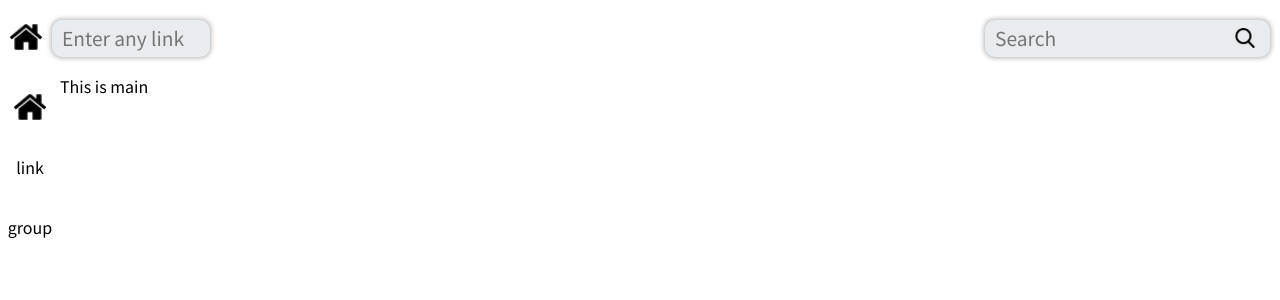
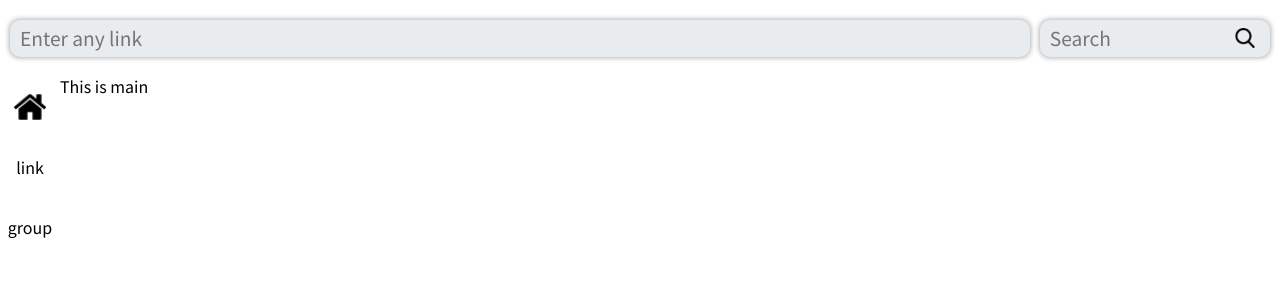
Before and after one commit to digression99/memoi, a React (Create React App) app: page / in a window 1280 px wide. Shown: the top 300 px of the page. Built offline with nearby package versions, Linux system fonts and the light colour scheme.

Commit message:
Modify header style

```diff
--- a/src/components/Header/index.jsx
+++ b/src/components/Header/index.jsx
@@ -1,26 +1,13 @@
 import React, { useState } from 'react';
-import { Link } from 'react-router-dom';
 import styled from 'styled-components';
-import homeIcon from 'resources/icons/home.png';
 import MemoForm from 'components/MemoForm';
 import SearchForm from 'components/SearchForm';
 
-const Wrapper = styled.div`
+const Header = styled.div`
   padding : 20px 10px;
   display : flex;
   justify-content : space-between;
   width : 100%;
-`;
-
-const Left = styled.div`
-  width : 200px;
-  display : flex;
-  align-items: center;
-  & > *:not(:first-child) {
-    margin-left : 10px;
-  }
-  transition : all .3s;
-  flex : ${ ({ focused }) => focused ? 'auto' : 'initial'};
 `;
 
 const StyledSearchForm = styled(SearchForm)`
@@ -32,35 +19,18 @@ export default () => {
   const [ isMemoFormFocused, setIsMemoFormFocused ] = useState(false);
   const [ isSearchFormFocused, setIsSearchFormFocused ] = useState(false);
 
-  const handleMemoFormFocus = () => {
-    setIsMemoFormFocused(true);
-  };
-
-  const handleMemoFormBlur = () => {
-    setIsMemoFormFocused(false);
-  };
-
-  const handleSearchFormFocus = () => {
-    setIsSearchFormFocused(true);
-  };
-
-  const handleSearchFormBlur = () => {
-    setIsSearchFormFocused(false);
-  };
-
   return (
-    <Wrapper>
-      <Left focused={isMemoFormFocused}>
-        <Link to="/">
-          <img src={homeIcon} alt="home" />
-        </Link>
+    <Header>
         <MemoForm
           focused={isMemoFormFocused}
-          onFocus={handleMemoFormFocus}
-          onBlur={handleMemoFormBlur}
+          onFocus={() => setIsMemoFormFocused(true)}
+          onBlur={() => setIsMemoFormFocused(false)}
         />
-      </Left>
-      <StyledSearchForm focused={isSearchFormFocused} onFocus={handleSearchFormFocus} onBlur={handleSearchFormBlur} />
-    </Wrapper>
+        <StyledSearchForm
+          focused={isSearchFormFocused}
+          onFocus={() => setIsSearchFormFocused(true)}
+          onBlur={() => setIsSearchFormFocused(false)}
+        />
+    </Header>
   )
 };
```
